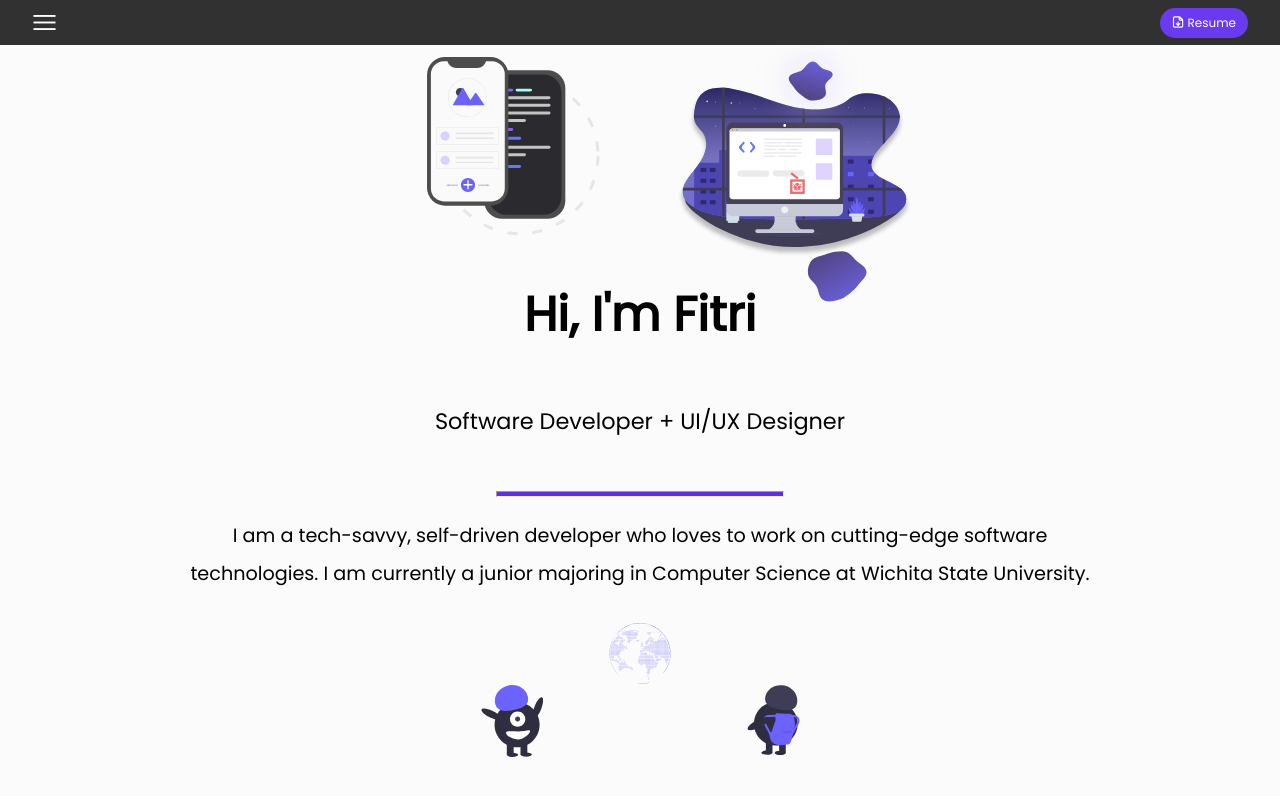
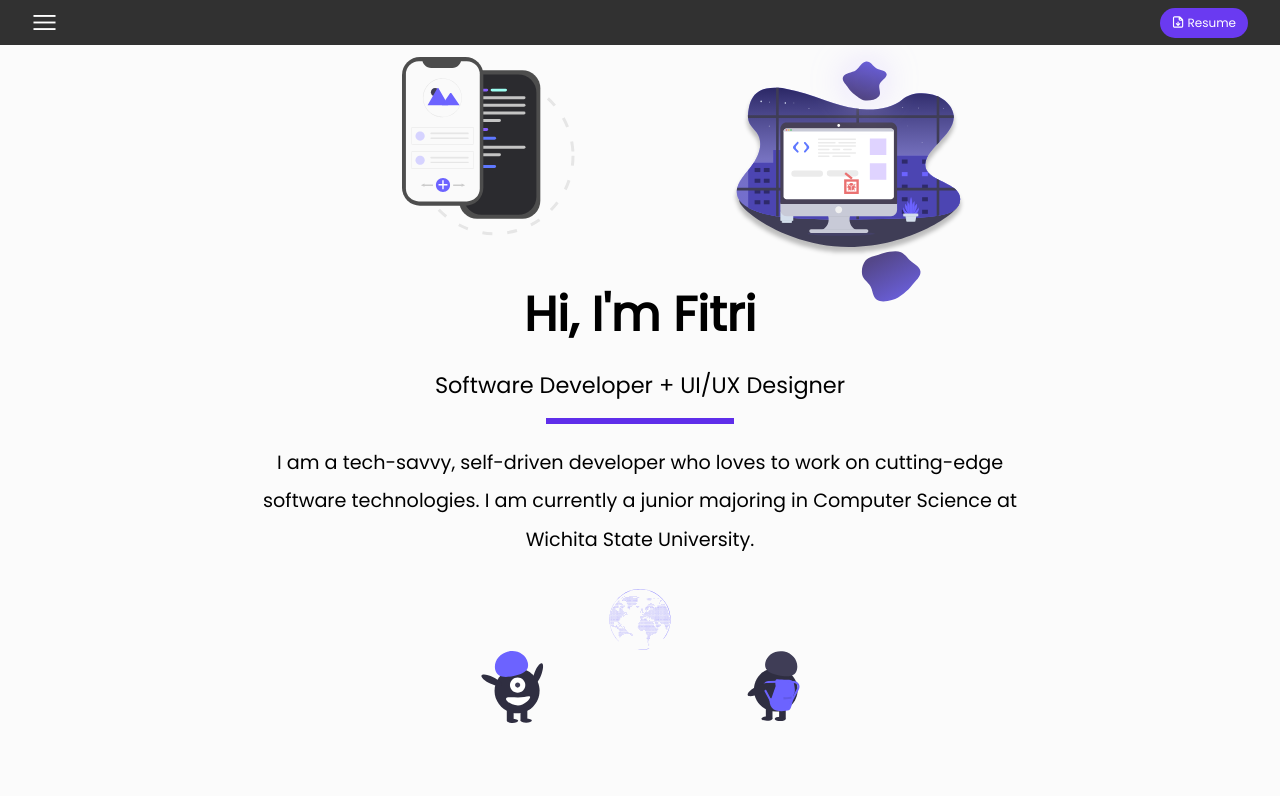
Before and after one commit to Endeavor42/personal-website, a React (Create React App) app: page / in a window 1280 px wide. Shown: the top 796 px of the page. Built offline with nearby package versions, Linux system fonts and the light colour scheme.

Commit message:
completed about me section for tablet

```diff
--- a/src/styles/aboutMe.scss
+++ b/src/styles/aboutMe.scss
@@ -1,4 +1,5 @@
 @import "./_global.scss";
+$breakpoint-tablet: 768px;
 
 .aboutMe {
   width: 100%;
@@ -32,6 +33,16 @@
         height: auto;
       }
     }
+    @media (min-width: $breakpoint-tablet) {
+      max-width: 500px;
+      .rightImg {
+        img {
+          width: 234.4px;
+          height: 291.2px;
+          margin-left: 50px;
+        }
+      }
+    }
   }
   &__textWrapper {
     width: 90%;
@@ -41,7 +52,7 @@
       flex-direction: column;
       justify-content: space-between;
       width: 100%;
-      height: clamp(97.16px, 17vw, 720px);
+      height: clamp(97.16px, 17vw, 145px);
       align-items: center;
       margin-bottom: rem(20);
       h1 {
@@ -56,6 +67,7 @@
         min-width: rem(111);
         width: 25%;
         background-color: #5f2eea;
+        border: none;
       }
     }
     .description {
@@ -65,6 +77,17 @@
         text-align: center;
         font-size: clamp(1rem, 4vw, 1.2rem);
         line-height: 200%;
+      }
+    }
+    @media (min-width: $breakpoint-tablet) {
+      .titleWrapper {
+        max-height: 320px;
+      }
+      hr {
+        max-width: 188px;
+      }
+      .description {
+        max-width: 764px;
       }
     }
   }
```
